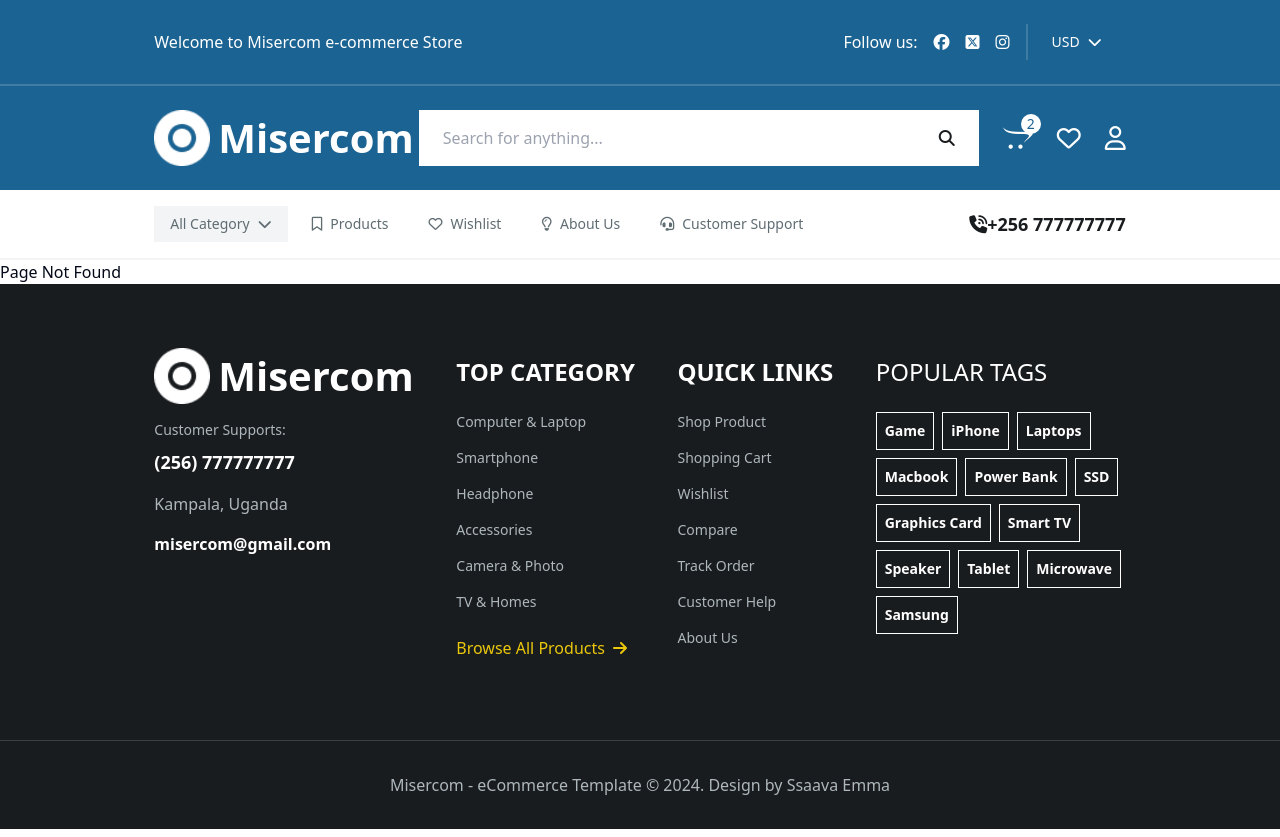
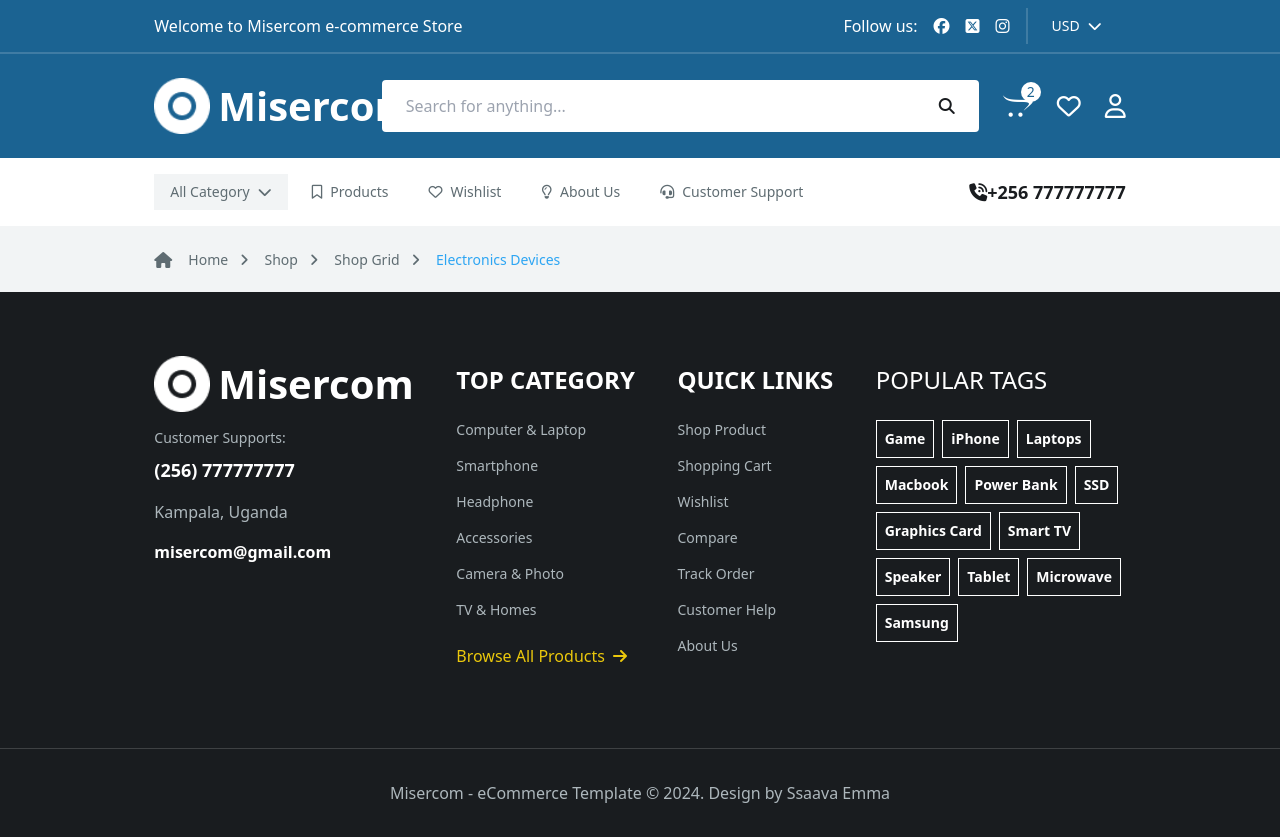
Before and after one commit to Ssaava/e-commerce-shop, a React (Vite) app: page /products in a window 1280 px wide. Built offline with nearby package versions, Linux system fonts and the light colour scheme.

Commit message:
added working links

```diff
--- a/src/App.tsx
+++ b/src/App.tsx
@@ -2,12 +2,13 @@
 import Base from "@/layouts/Base";
 import PageNotFound from "@/pages/PageNotFound.tsx";
 import Home from "@/pages/Home.tsx"
+import Products from "@/pages/Products.tsx";
 // create the routes to the different pages here
 const router = createBrowserRouter(
     createRoutesFromElements(
         <Route path="/" element={<Base/>}>
             <Route index element={<Home/>}/>
-
+            <Route path={"/products"} element={<Products/>}/>
             <Route path="*" element={<PageNotFound/>}/>
         </Route>
     )
--- a/src/assets/data/data.tsx
+++ b/src/assets/data/data.tsx
@@ -239,7 +239,7 @@
 export const quickLinks: Links[] = [
     {
         name: "Shop Product",
-        link: "#",
+        link: "/products",
     },
     {
         name: "Shopping Cart",
@@ -259,11 +259,11 @@
     },
     {
         name: "Customer Help",
-        link: "#",
+        link: "/customer-help",
     },
     {
         name: "About Us",
-        link: "#",
+        link: "/about",
     },
 ]
 
--- a/src/components/Header.tsx
+++ b/src/components/Header.tsx
@@ -1,11 +1,12 @@
 import logo from "/misercom_logo.png"
+import {Link} from "react-router-dom";
 
 const Header = ()=> {
     return (
         <>
             <header id="header">
                 <div className="bg-secondary-700 ">
-                    <div className="section flex justify-between gap-4 items-center py-6 border-b-2 border-b-divider">
+                    <div className="section flex justify-between gap-4 items-center py-2 border-b-2 border-b-divider">
                         <h3 className="text-gray-00 text-base">
                             Welcome to Misercom e-commerce Store
                         </h3>
@@ -17,7 +18,7 @@
                                 <i className="fa-brands fa-instagram"/>
                             </div>
                             <div className="border-l-2 border-l-divider">
-                                <div className="relative">
+                                <div className="relative ">
                                     <button
                                         className="flex items-center px-6 py-2 text-sm font-medium uppercase text-gray-00 transition duration-150 ease-in-out"
                                         type="button"
@@ -59,7 +60,7 @@
                             <h1 className="text-3xl font-extrabold">Misercom</h1>
                         </div>
                         <div
-                            className="max-w-[35rem] w-full bg-white py-4 px-6 flex gap-4 justify-between items-center">
+                            className="max-w-[45rem] w-full bg-white rounded-sm py-[.9rem] px-6 flex gap-4 justify-between items-center">
                             <div className="flex-1">
                                 <input
                                     id="search"
@@ -102,7 +103,7 @@
                                 </li>
                                 <li className="px-4 py-2 flex gap-2 hover:text-gray-900 hover:bg-gray-50 transition-all duration-250 items-center text-sm">
                                     <i className="fa-regular fa-bookmark"/>
-                                    <a href="#">Products</a>
+                                    <Link to="/products">Products</Link>
                                 </li>
                                 <li className="px-4 py-2 flex gap-2 hover:text-gray-900 hover:bg-gray-50 transition-all duration-250 items-center text-sm">
                                     <i className="fa-regular fa-heart"/>
--- /dev/null
+++ b/src/pages/Products.tsx
@@ -0,0 +1,24 @@
+import {Link} from "react-router-dom";
+
+const Products = ()=>{
+    return (
+        <>
+            <div className={"section py-5 bg-gray-50"}>
+                <ul className={"flex gap-4 items-center text-gray-600 text-sm"}>
+
+                    <Link to={"/"} className={"flex gap-4 items-center hover:text-secondary-500"}>
+                        <i className="fa-solid fa-house text-base"></i>
+                        <li>Home <i className="ml-2 fa-solid fa-angle-right"></i></li>
+                    </Link>
+                    <Link to={""}>
+                    <li>Shop <i className="ml-2 fa-solid fa-angle-right"></i></li>
+                    </Link>
+
+                    <li>Shop Grid <i className="ml-2 fa-solid fa-angle-right"></i></li>
+                    <li className=" text-secondary-500">Electronics Devices</li>
+                </ul>
+            </div>
+        </>
+    )
+}
+export default Products
```
